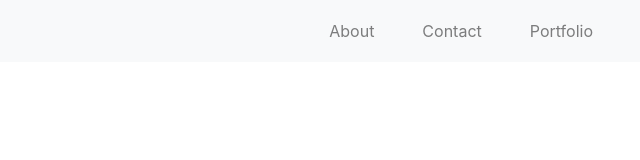
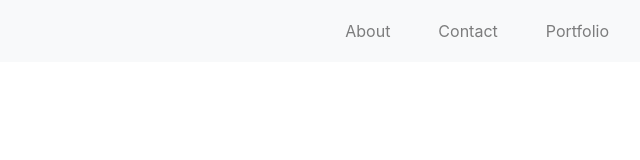
Before and after one commit to austenpturner/bootstrap-portfolio, a plain HTML site: page contact.html in a window 1280 px wide. Shown: the full height of the page, 424-1064 px from the left. Drawn offline with nearby package versions, Linux system fonts and the light colour scheme.

Commit message:
add navbar padding fix

```diff
--- a/contact.html
+++ b/contact.html
@@ -4,7 +4,7 @@
     <meta charset="UTF-8">
     <meta name="viewport" content="width=device-width, initial-scale=1.0">
     <meta http-equiv="X-UA-Compatible" content="ie=edge">
-    <title>Document</title>
+    <title>Austen Turner</title>
 
     <link rel="stylesheet" href="https://stackpath.bootstrapcdn.com/bootstrap/4.4.1/css/bootstrap.min.css" integrity="sha384-Vkoo8x4CGsO3+Hhxv8T/Q5PaXtkKtu6ug5TOeNV6gBiFeWPGFN9MuhOf23Q9Ifjh" crossorigin="anonymous">
 </head>
@@ -26,7 +26,7 @@
                     <li class="nav-item px-3">
                     <a class="nav-link" href="contact.html">Contact</a>
                     </li>
-                    <li class="nav-item px-3">
+                    <li class="nav-item pl-3">
                         <a class="nav-link" href="portfolio.html">Portfolio</a>
                     </li>
                 </ul>
```
Also changed, not shown: portfolio.html (+1 -1 lines).
